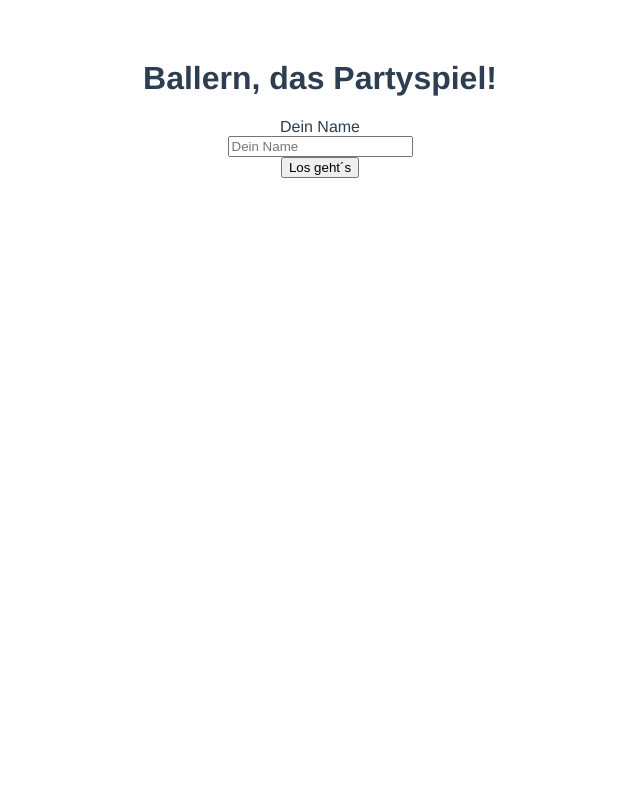
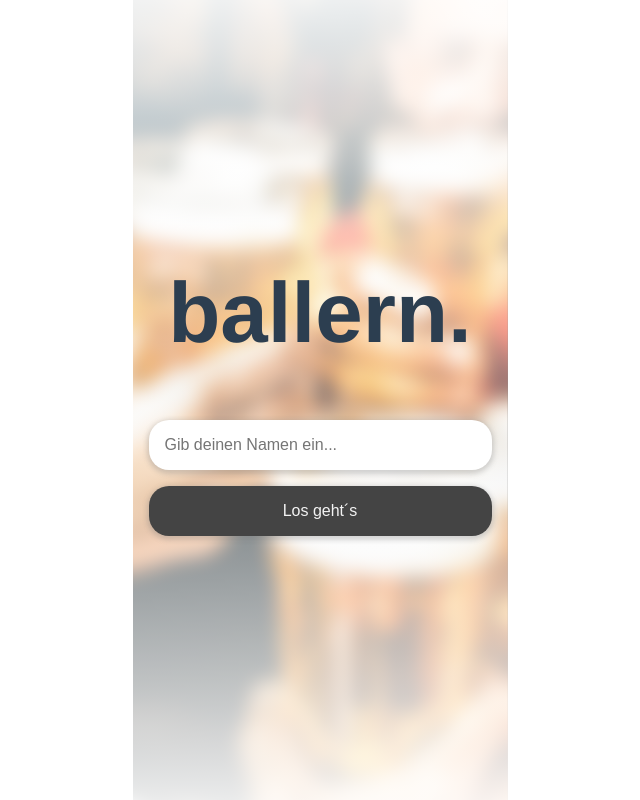
Before and after one commit to JoDo-dev/ballern, a Vue app: page / in a window 1280 px wide. Shown: the whole page, without its empty margins (320-960 px from the left). Built offline with nearby package versions, Linux system fonts and the light colour scheme.

Commit message:
Added Button Component and styled Home

```diff
--- a/src/App.vue
+++ b/src/App.vue
@@ -1,6 +1,6 @@
 <template>
   <div id="app">
-    <transition name="silde">
+    <transition name="silde" mode="in-out">
       <compontent :is="getActiveSlide" />
     </transition>
   </div>
@@ -28,6 +28,16 @@
 </script>
 
 <style lang="scss">
+html, body {
+padding: 0;
+margin: 0;
+}
+h1,h2,h3 {
+  margin-top: 0;
+}
+* {
+  box-sizing: border-box;
+}
 #app {
   font-family: 'Avenir', Helvetica, Arial, sans-serif;
   -webkit-font-smoothing: antialiased;
@@ -35,5 +45,12 @@
   text-align: center;
   color: #2c3e50;
   margin-top: 60px;
+  max-width: 375px;
+  min-width: 320px;
+  min-height: 600px;
+  max-height: 100vh;
+  height: 812px;
+  overflow: hidden;
+  margin: auto;
 }
 </style>
--- a/src/components/home/home.vue
+++ b/src/components/home/home.vue
@@ -1,31 +1,56 @@
 <template>
-    <div class="home__content">
-        <div class="home__headline">
-            <h1>Ballern, das Partyspiel!</h1>
+    <div
+      class="home__content"
+      :style="{backgroundImage: `url(${img})`}"
+    >
+    <div class="home__backgroundfilter">
+      <div>
+          <h1
+            class="home__headline"
+            :class="{'home__headline--desktop': detectDesktop}"
+          >
+              ballern.
+            </h1>
       </div>
         <label>
-              <div>Dein Name</div>
             <input
+              class="home__input"
               type="text"
-                placeholder="Dein Name"
+              placeholder="Gib deinen Namen ein..."
               v-model="name"
               @keydown.enter="enterSetup"
             />
         </label>
         <div>
-              <button type="button" @click="enterSetup">Los geht´s</button>
+            <NextButton
+              :type="button"
+              @clicked="enterSetup">
+                Los geht´s
+            </NextButton>
+        </div>
       </div>
     </div>
 </template>
 <script>
 import { mapActions } from 'vuex';
+import homeImg from '../../assets/home_background.png';
+import NextButton from '../ui/next-button.vue';
 
 export default {
   name: 'home',
+  components: {
+    NextButton,
+  },
   data() {
     return {
       name: '',
+      img: homeImg,
     };
+  },
+  computed: {
+    detectDesktop() {
+      return window.innerWidth > 375;
+    },
   },
   methods: {
     ...mapActions([
@@ -48,3 +73,47 @@
   },
 };
 </script>
+
+<style lang="scss" scoped>
+
+  .home__content {
+    height: 100%;
+    width: 100%;
+    background-position: center center;
+    background-repeat: no-repeat;
+  }
+
+.home__backgroundfilter {
+  background: linear-gradient(180deg,
+  rgba(255,255,255,0.9) 0%,
+  rgba(243,243,243,0.2) 50%,
+  rgba(255,255,255,0.9) 100%
+  );
+  padding: 1rem;
+  height: 100%;
+  width: 100%;
+  display: flex;
+  flex-direction: column;
+  justify-content: center;
+}
+
+.home__input {
+  padding: 16px;
+  font-size: 16px;
+  margin-bottom: 1rem;
+  border-radius: 20px;
+  border: none;
+  box-shadow: 0px 2px 5px 2px rgba(120,120,120,0.3);
+  width: 100%;
+  outline: none;
+}
+.home__headline {
+  font-size: calc(100vw / 4);
+  width: 100%;
+  text-align: center;
+
+  &--desktop{
+    font-size: calc(100vw / 15);
+  }
+}
+</style>
--- /dev/null
+++ b/src/components/stats/stats.vue
@@ -0,0 +1,5 @@
+<template>
+    <div class="stats__container">
+        <h1>Stats</h1>
+    </div>
+</template>
--- /dev/null
+++ b/src/components/ui/next-button.vue
@@ -0,0 +1,39 @@
+<template>
+    <div class="nextbutton_container">
+        <button
+          class="nextbutton"
+          :type="type"
+          @click="clicked"
+        >
+            <slot />
+        </button>
+    </div>
+</template>
+<script>
+export default {
+  name: 'NextButton',
+  props: {
+    type: String,
+    default: () => 'button',
+  },
+  methods: {
+    clicked() {
+      this.$emit('clicked');
+    },
+  },
+};
+</script>
+<style scoped>
+  .nextbutton {
+    background-color: #444444;
+    color: #f3f3f3;
+    border-radius: 20px;
+    padding: 16px;
+    text-align: center;
+    width: 100%;
+    height: auto;
+    border: none;
+    box-shadow: 0px 2px 5px 2px rgba(120,120,120,0.3);
+    font-size: 16px;
+  }
+</style>
```
Also changed, not shown: src/assets/home_background.png (added). Lines whose indentation alone changed are shown as unchanged.
